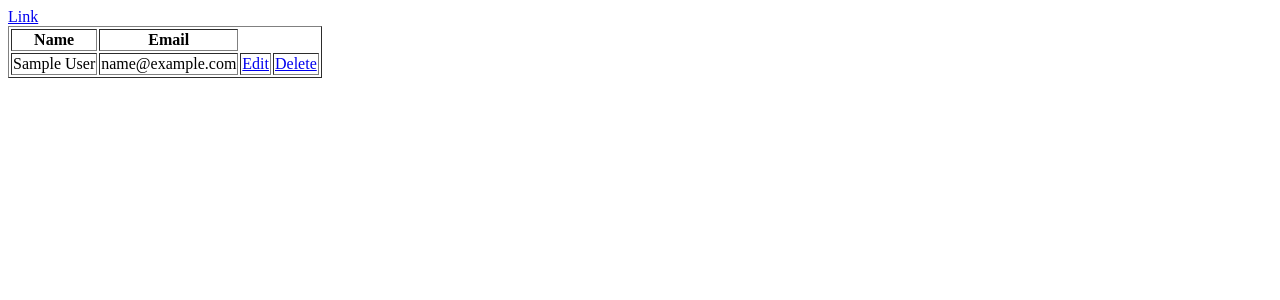
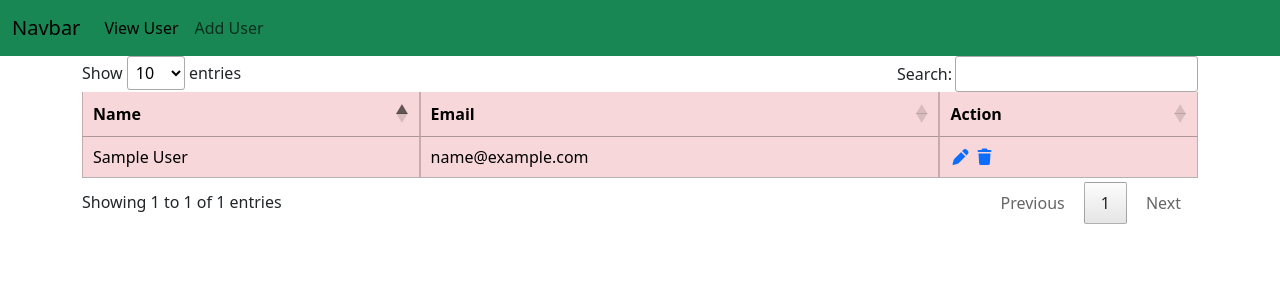
Before and after one commit to predragsystem/php-training, a PHP site: page / in a window 1280 px wide. Shown: the top 300 px of the page. Run offline with PHP 8.4, Linux system fonts and the light colour scheme; tables that the repository leaves empty or names only in its code hold one stand-in row (values such as "Sample post"); some libraries are stand-ins or nearby versions.

Commit message:
UI changes

```diff
--- a/php/curd/edit.php
+++ b/php/curd/edit.php
@@ -1,5 +1,7 @@
 <!-- Registration 3 - Bootstrap Brain Component -->
 <?php
+include('header.php');
+
 include('connection.php');
 if(!isset($_GET['id'])){
 die("Invalid ID");
--- /dev/null
+++ b/php/curd/footer.php
@@ -0,0 +1,9 @@
+</div>
+<script src="https://cdnjs.cloudflare.com/ajax/libs/jquery/3.7.1/jquery.min.js" integrity="sha512-v2CJ7UaYy4JwqLDIrZUI/4hqeoQieOmAZNXBeQyjo21dadnwR+8ZaIJVT8EE2iyI61OV8e6M8PP2/4hpQINQ/g==" crossorigin="anonymous" referrerpolicy="no-referrer"></script>
+<script src="//cdn.datatables.net/2.3.3/js/dataTables.min.js"></script>
+<script src="https://cdn.jsdelivr.net/npm/bootstrap@5.3.7/dist/js/bootstrap.bundle.min.js" integrity="sha384-ndDqU0Gzau9qJ1lfW4pNLlhNTkCfHzAVBReH9diLvGRem5+R9g2FzA8ZGN954O5Q" crossorigin="anonymous"></script>
+<script>
+    let table = new DataTable('#userData');
+</script>
+</body>
+</html>
--- /dev/null
+++ b/php/curd/header.php
@@ -0,0 +1,33 @@
+<!doctype html>
+<html lang="en">
+  <head>
+    <meta charset="utf-8">
+    <meta name="viewport" content="width=device-width, initial-scale=1">
+    <title>Bootstrap demo</title>
+    <link href="https://cdn.jsdelivr.net/npm/bootstrap@5.3.7/dist/css/bootstrap.min.css" rel="stylesheet" integrity="sha384-LN+7fdVzj6u52u30Kp6M/trliBMCMKTyK833zpbD+pXdCLuTusPj697FH4R/5mcr" crossorigin="anonymous">
+    <link rel="stylesheet" href="https://cdnjs.cloudflare.com/ajax/libs/font-awesome/7.0.0/css/all.min.css" integrity="sha512-DxV+EoADOkOygM4IR9yXP8Sb2qwgidEmeqAEmDKIOfPRQZOWbXCzLC6vjbZyy0vPisbH2SyW27+ddLVCN+OMzQ==" crossorigin="anonymous" referrerpolicy="no-referrer" />
+    <link rel="stylesheet" href="//cdn.datatables.net/2.3.3/css/dataTables.dataTables.min.css">
+</head>
+  <body>
+    <nav class="navbar navbar-expand-lg bg-success">
+  <div class="container-fluid">
+    <a class="navbar-brand" href="#">Navbar</a>
+    <button class="navbar-toggler" type="button" data-bs-toggle="collapse" data-bs-target="#navbarSupportedContent" aria-controls="navbarSupportedContent" aria-expanded="false" aria-label="Toggle navigation">
+      <span class="navbar-toggler-icon"></span>
+    </button>
+    <div class="collapse navbar-collapse" id="navbarSupportedContent">
+      <ul class="navbar-nav me-auto mb-2 mb-lg-0">
+        <li class="nav-item">
+          <a class="nav-link active" aria-current="page" href="index.php">View User</a>
+        </li>
+        <li class="nav-item">
+          <a class="nav-link" href="register.php">Add User</a>
+        </li>
+
+
+      </ul>
+
+    </div>
+  </div>
+</nav>
+<div class="container">
--- a/php/curd/index.php
+++ b/php/curd/index.php
@@ -1,23 +1,26 @@
 <?php
+include('header.php');
 include('connection.php');
 
 $sqlData = "SELECT * FROM user WHERE isDelete=0";
 $result = mysqli_query($connection,$sqlData);
-$html = "<table border='1'>";
-$html .= "<tr><th>Name</th><th>Email</th></tr>";
+$html = "<table class='table table-bordered table-danger' id='userData'>";
+$html .= "<thead><tr><th>Name</th><th>Email</th><th>Action</th></tr></thead>";
 if(mysqli_num_rows($result)> 0){
+    $html .= "<tbody>";
     while($row = mysqli_fetch_assoc($result)){
         $html .= "<tr>";
          $html .= "<td>".$row['name']."</td>";
          $html .= "<td>".$row['email']."</td>";
-         $html .= "<td><a href=edit.php?id=".$row['id'].">Edit</a></td>";
-        $html .= '<td><a href="delete.php?id='.$row['id'].'" onclick="return confirm(\'Are you sure?\')">Delete</a></td>';
+         $html .= "<td><a href=edit.php?id=".$row['id']."><i class='fa-solid fa-pen fa-1x'></i></a>
+         <a href=delete.php?id=".$row['id'].'" onclick=return confirm(\'Are you sure?\')><i class="fa-solid fa-trash"></i></a></td>';
 
 
         $html .= "</tr>";
     }
+    $html .= "</tbody></table>";
     echo $html;
 }
 
+include('footer.php');
 ?>
-<a href="delete.php?id=22" onclick="return confirm('Are you sure?')">Link</a>
```
Also changed, not shown: php/curd/register.php (+6 -2 lines).
